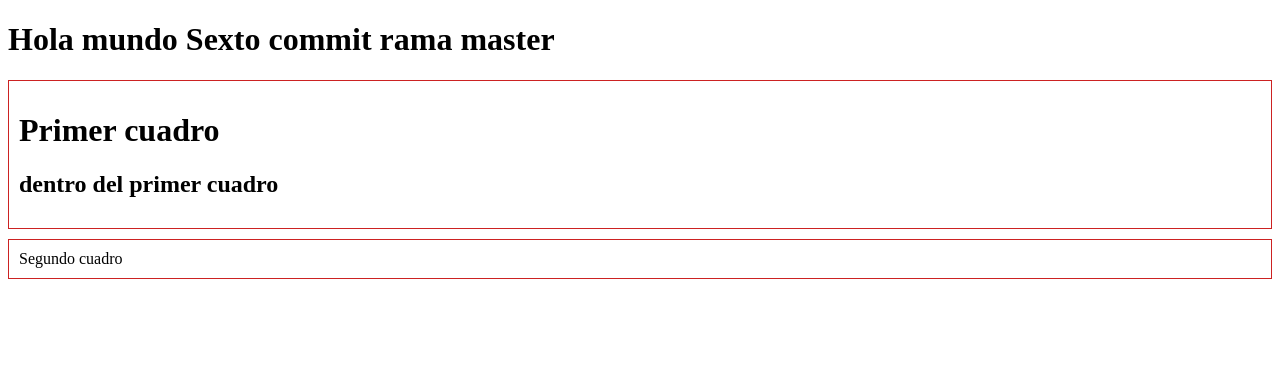
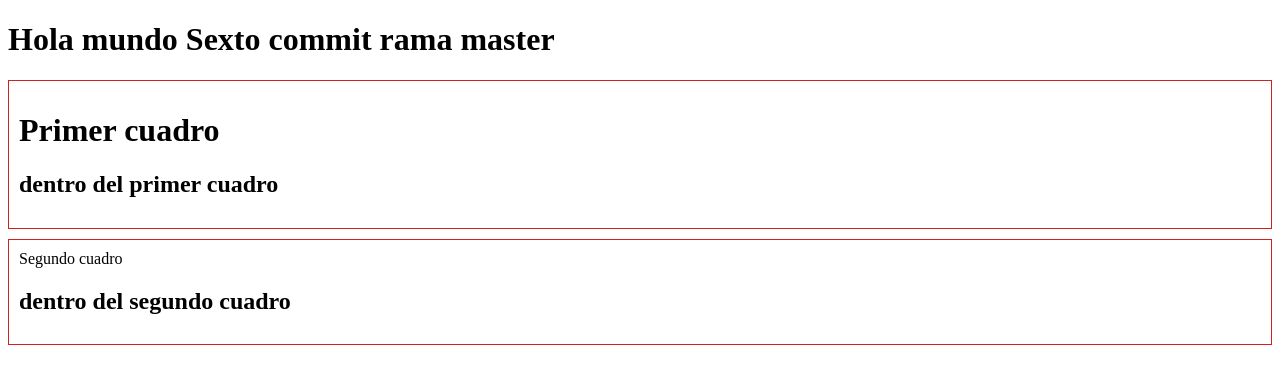
Before and after one commit to AbelCornejo/primer-proyecto-git, a plain HTML site: page index.html in a window 1280 px wide. Drawn offline with Linux system fonts and the light colour scheme.

Commit message:
Update2 index.html

```diff
--- a/index.html
+++ b/index.html
@@ -17,6 +17,7 @@
 
     <div class="cuadro">
         Segundo cuadro
+        <h2>dentro del segundo cuadro</h2>
     </div>
 </body>
 </html>
```
